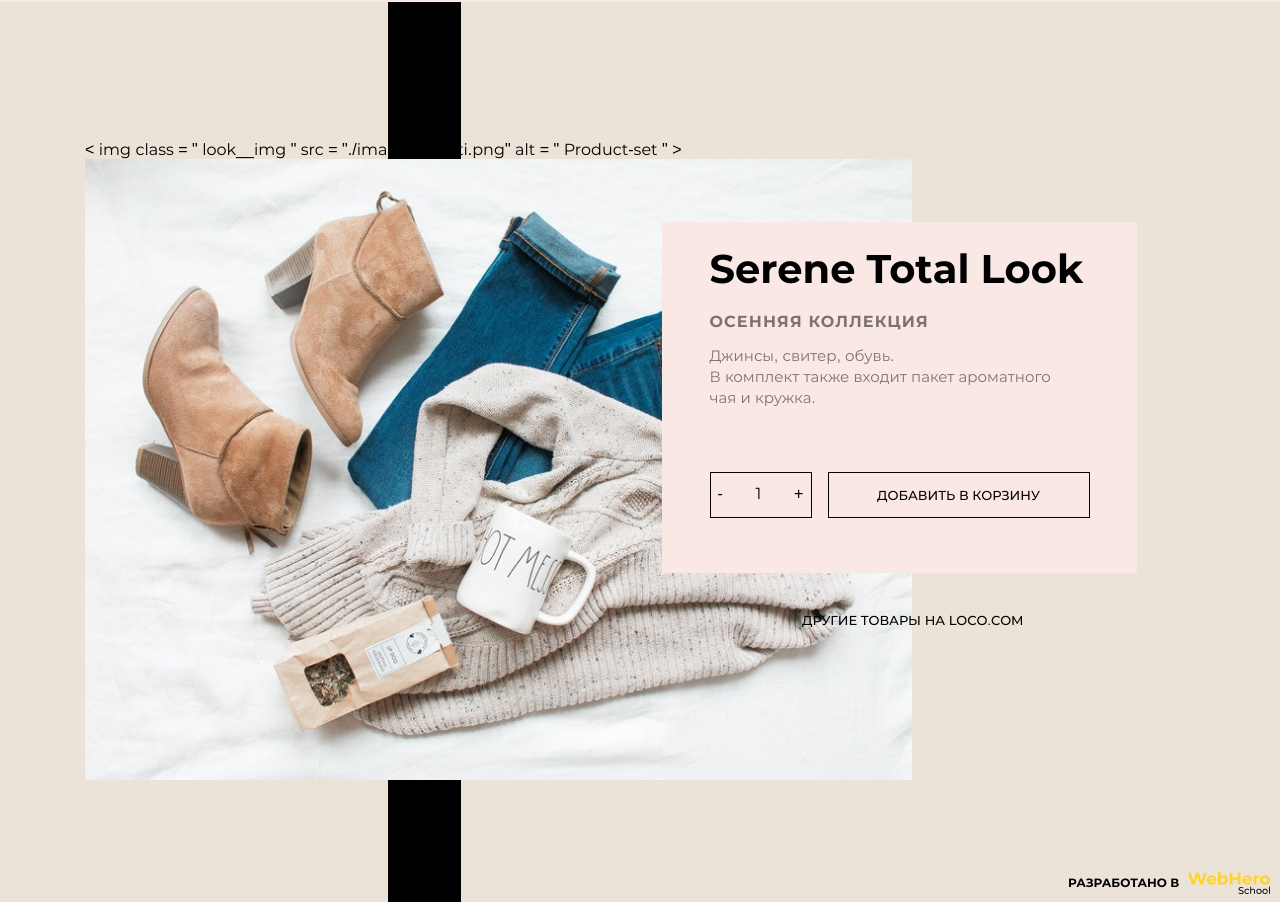
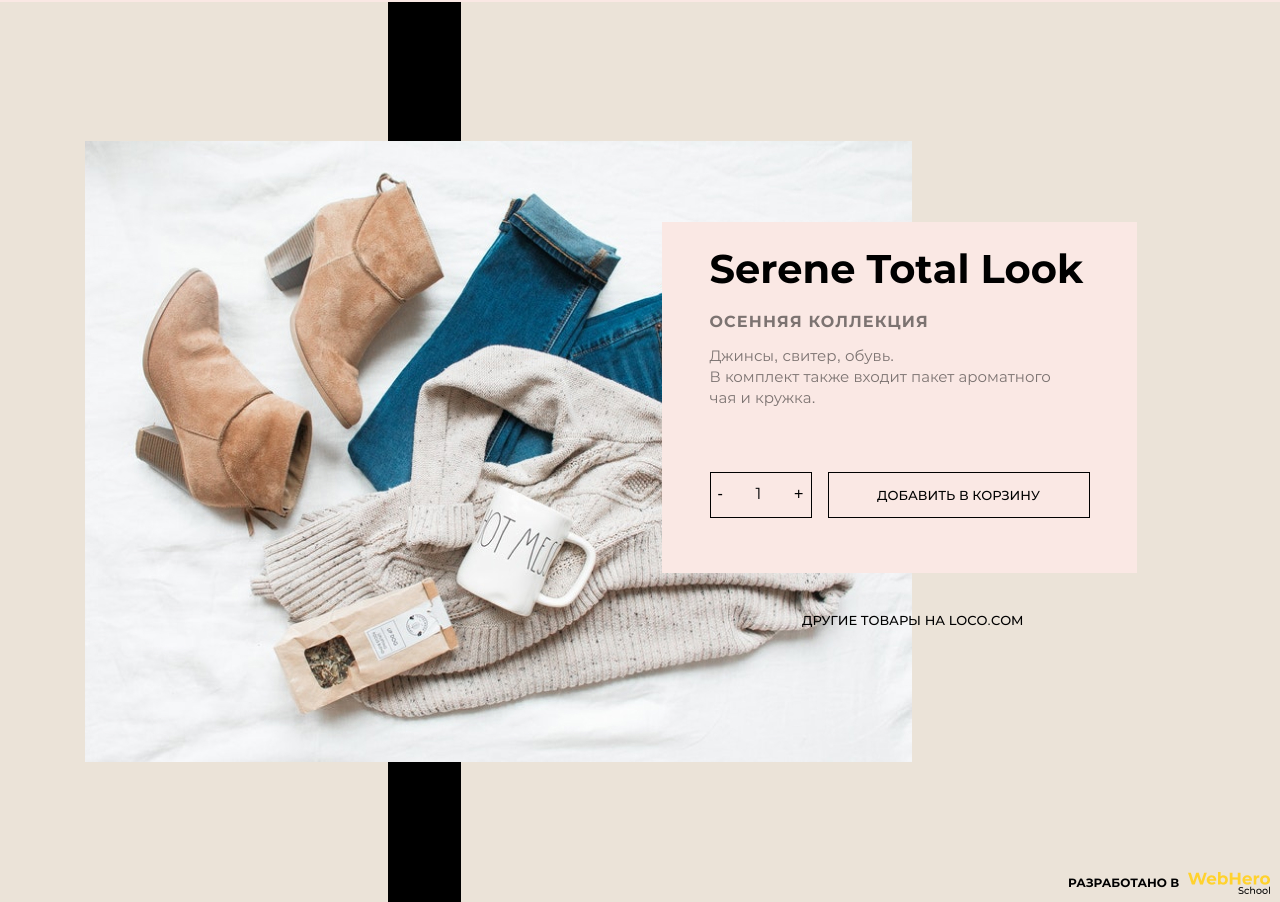
Before and after one commit to WebHeroSchool/Sito_Loco, a plain HTML site: page index.html in a window 1280 px wide. Shown: the part 1798-2700 px from the top of the page. Drawn offline with Linux system fonts and the light colour scheme.

Commit message:
Update index.html

```diff
--- a/index.html
+++ b/index.html
@@ -111,8 +111,7 @@
     <section class="look">
           <div class="look__wrap">
         <div class="look__wrap-img">
-            < img  class = " look__img " src = "./images/vestiti.png" alt = " Product-set " >
-            <img class="look__img" src="./images/vestiti.jpg" alt ="Product-set">
+             <img class="look__img" src="./images/vestiti.jpg" alt ="Product-set">
          </div>
                   <div class="look__container">
                 <div class="look__wrap-text">
```
